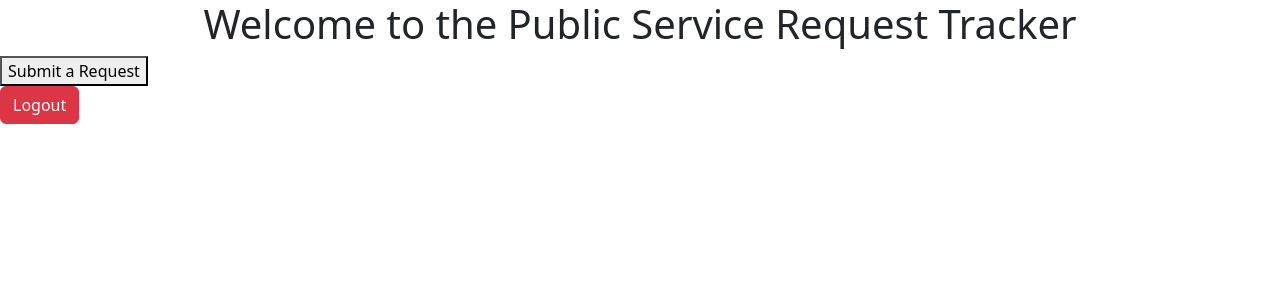
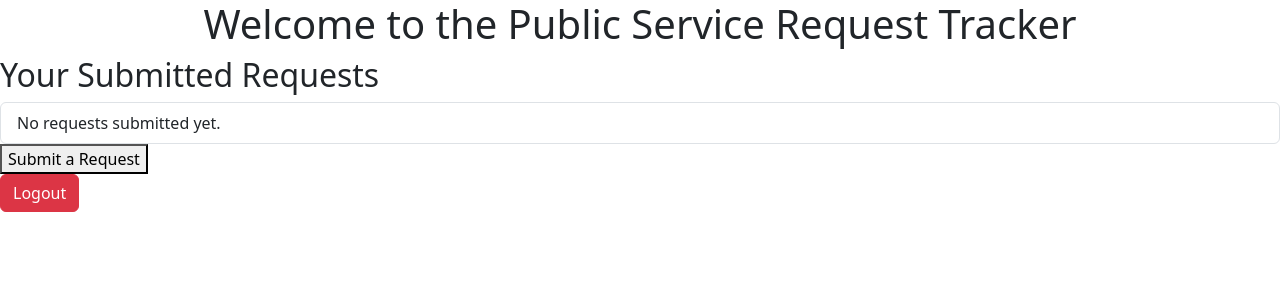
Before and after one commit to Vaheh4753/public-service-request-tracker, a Flask app: page / in a window 1280 px wide. Shown: the top 300 px of the page. Run offline with Flask 3, Linux system fonts and the light colour scheme; a user stored in the database is signed in.

Commit message:
requests show on homepage now with details, fixed functionality of request page

```diff
--- a/app.py
+++ b/app.py
@@ -1,6 +1,6 @@
-from flask import Flask, render_template, request, redirect, url_for, session
+from flask import Flask, render_template, request, redirect, url_for, session, flash
 from flask_migrate import Migrate
-from models import db, User
+from models import db, User, ServiceRequest
 
 app = Flask(__name__)
 app.config['SQLALCHEMY_DATABASE_URI'] = 'sqlite:///users.db'
@@ -15,7 +15,11 @@ with app.app_context():
 def home():
 	if 'user_id' not in session:
             return redirect(url_for('login'))
-	return render_template('index.html')
+
+	user = User.query.get(session['user_id'])
+	requests = ServiceRequest.query.filter_by(user_id=user.id).order_by(ServiceRequest.timestamp.desc()).all()
+
+	return render_template('index.html', user=user, requests=requests)
 
 @app.route('/register', methods=['GET', 'POST'])
 def register():
@@ -82,8 +86,8 @@ def request_service():
         )
         db.session.add(new_request)
         db.session.commit()
-
-        return redirect(url_for('dashboard'))  # or confirmation page
+        flash('Your request has been submitted successfully!', 'success')
+        return redirect(url_for('home'))  # or confirmation page
 
     return render_template('request.html')
 
--- a/templates/index.html
+++ b/templates/index.html
@@ -6,6 +6,18 @@
 </head>
 <body>
     <h1 class="text-center">Welcome to the Public Service Request Tracker</h1>
+	<h2>Your Submitted Requests</h2>
+<ul class="list-group">
+    {% for req in requests %}
+        <li class="list-group-item">
+            <strong>{{ req.category }}</strong><br>
+            {{ req.description }}<br>
+            <small>Submitted on {{ req.timestamp.strftime('%Y-%m-%d %H:%M') }}</small>
+        </li>
+    {% else %}
+        <li class="list-group-item">No requests submitted yet.</li>
+    {% endfor %}
+</ul>
         <form action="{{ url_for('request_service') }}" method="GET">
         <button type="submit" class="btn-primary">Submit a Request</button>
 	</form>
```
